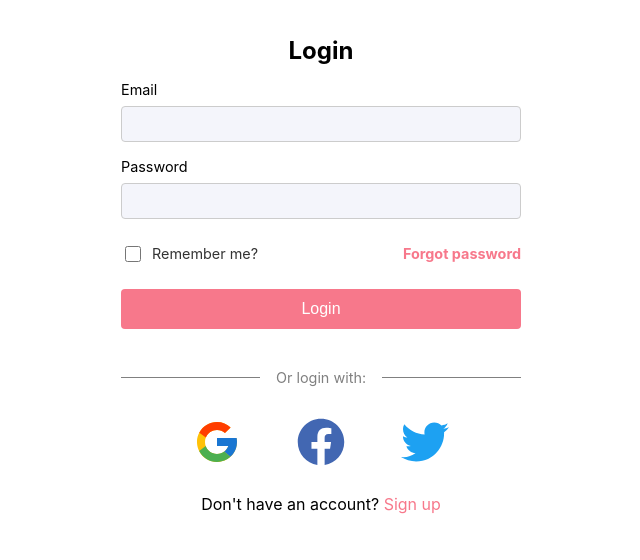
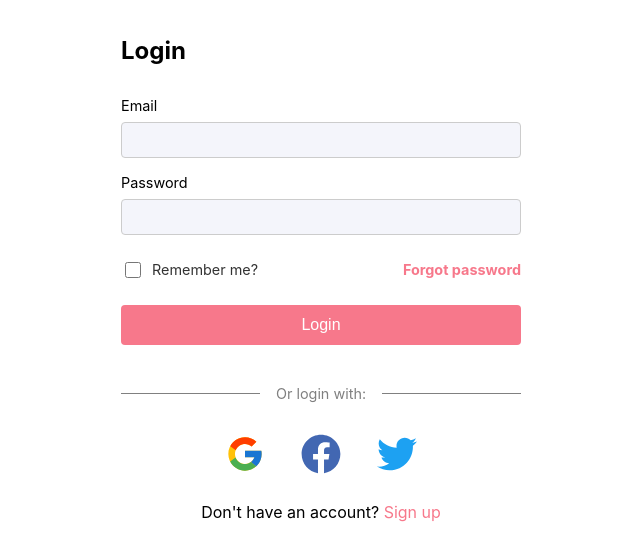
Before and after one commit to Sonickmumba/ShopNinja, a React (Create React App) app in the folder views/: page / in a window 1280 px wide. Shown: the top 560 px of the page, without its empty margins (319-959 px from the left). Built offline with nearby package versions, Linux system fonts and the light colour scheme.

Commit message:
Update LoginPage.css

```diff
--- a/views/src/features/login/LoginPage.css
+++ b/views/src/features/login/LoginPage.css
@@ -9,6 +9,8 @@
 .heading {
   font-size: 1.5rem;
   margin-bottom: 1rem;
+  text-align: left;
+  margin-bottom: 2rem;
 }
 
 .form {
@@ -120,7 +122,7 @@
 .login-go-fa-x {
   display: flex;
   width: 100%;
-  gap: 40px;
+  gap: 20px;
   align-items: center;
   justify-content: center;
   margin-bottom: 20px;
@@ -139,7 +141,7 @@
 
 /* Icon size and color */
 .social-button svg {
-  font-size: 3rem;
+  font-size: 2.5rem;
   color: #000;
 }
 
```
